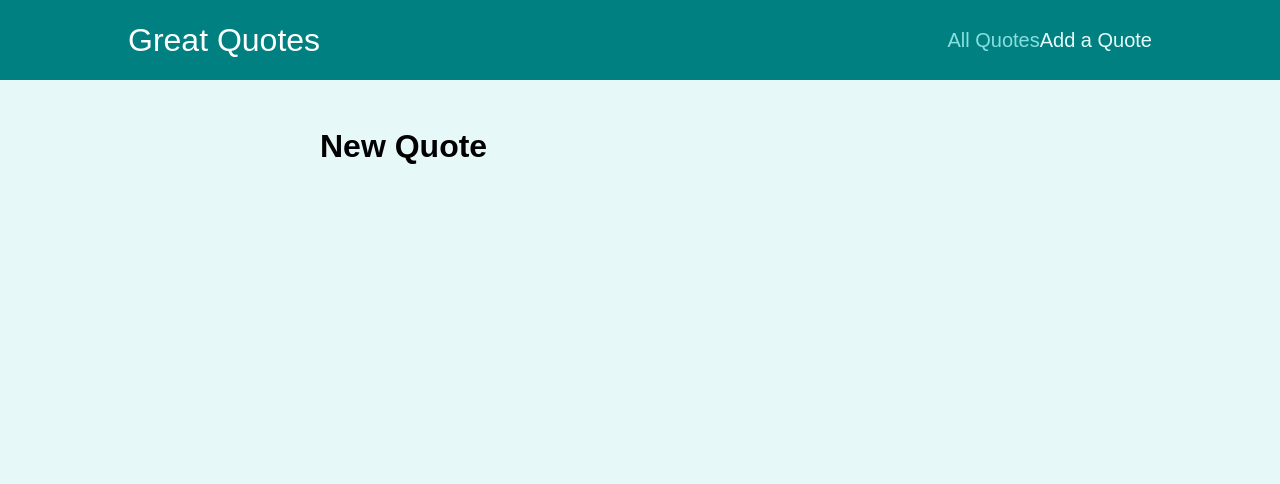
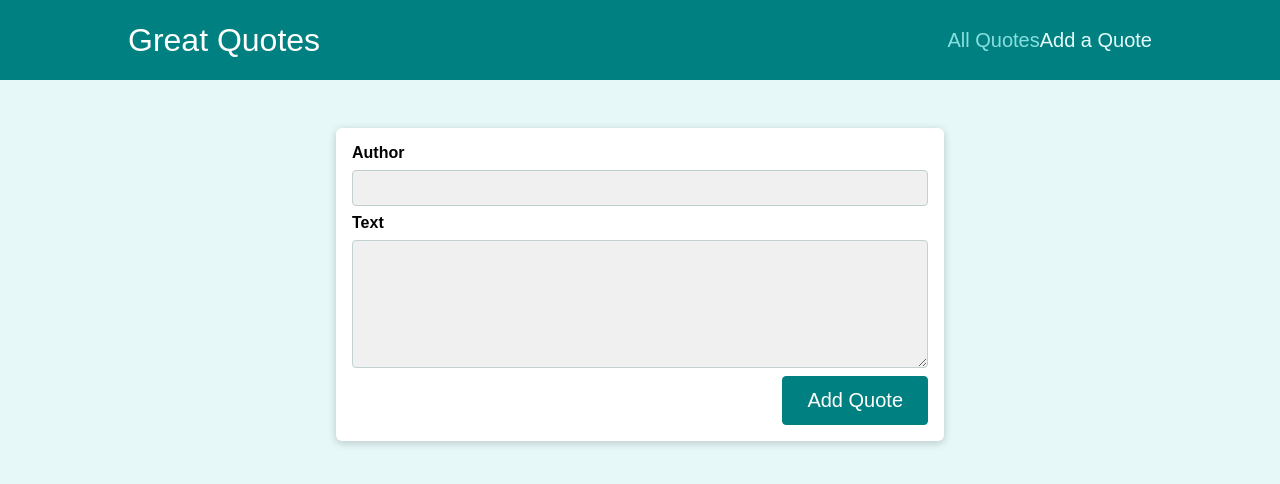
Before and after one commit to Itsuki-m/ReactRouter02-advancedCh20-CommentsApp, a React (Create React App) app: page /new-quote in a window 1280 px wide. Shown: the top 484 px of the page. Built offline with nearby package versions, Linux system fonts and the light colour scheme.

Commit message:
added QuoteForm -右上Add a Quote押下or url</new-quite>にするとFormが表示される

```diff
--- a/src/pages/NewQuote.js
+++ b/src/pages/NewQuote.js
@@ -1,7 +1,13 @@
 //NewQuote adding a brand new quote
+// this page should display a form, which allows to add a new quote
+
+import QuoteForm from '../components/quotes/QuoteForm';
 
 const NewQuote = () => {
-  return <h1>New Quote</h1>;
+  const addQuoteHandler = (quoteData) => {
+    console.log(quoteData);
+  };
+  return <QuoteForm onAddQuote={addQuoteHandler} />;
 };
 
 export default NewQuote;
```
Also changed, not shown: 1 other file (tests, documents, lock files or other folders).
